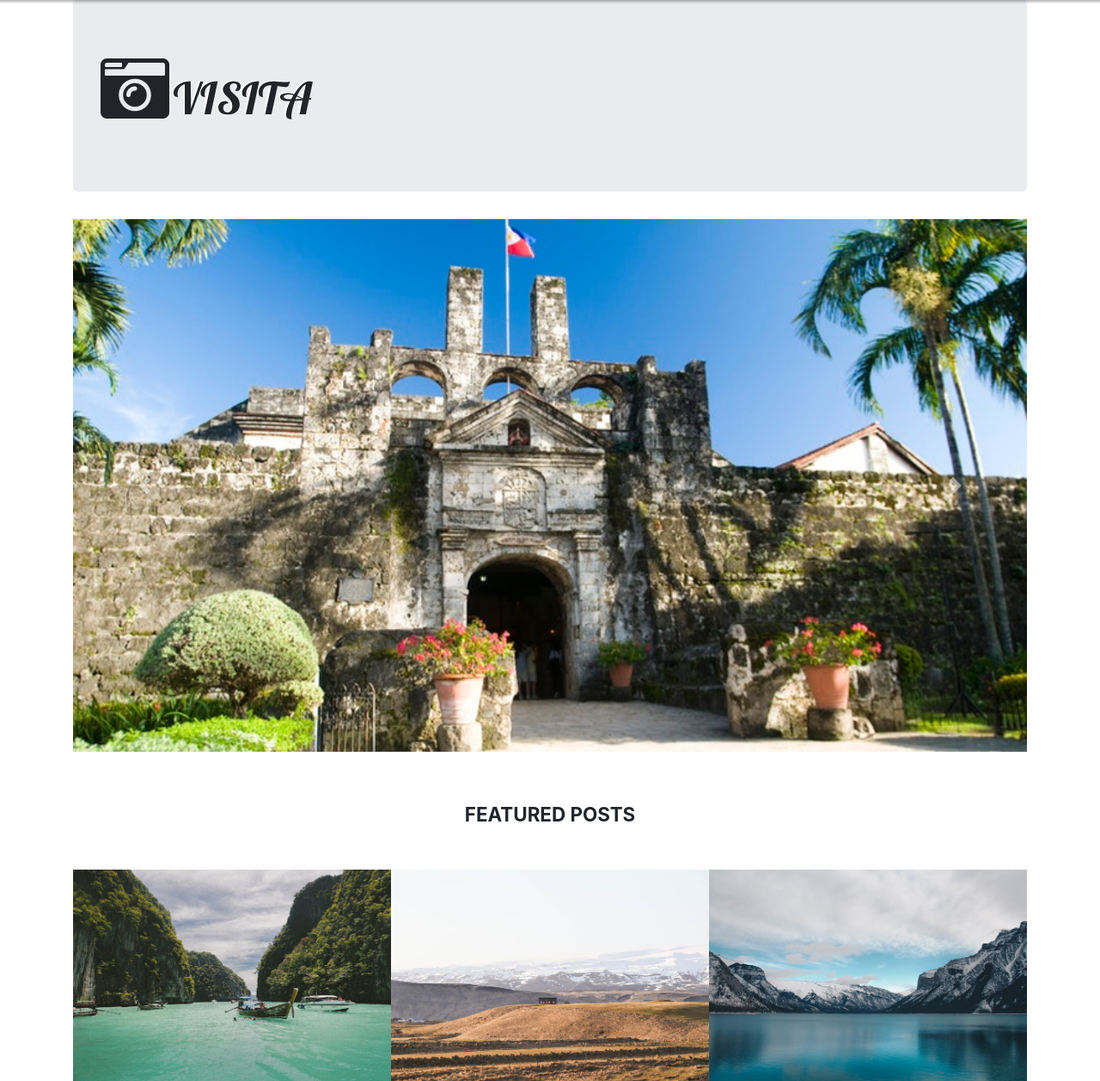
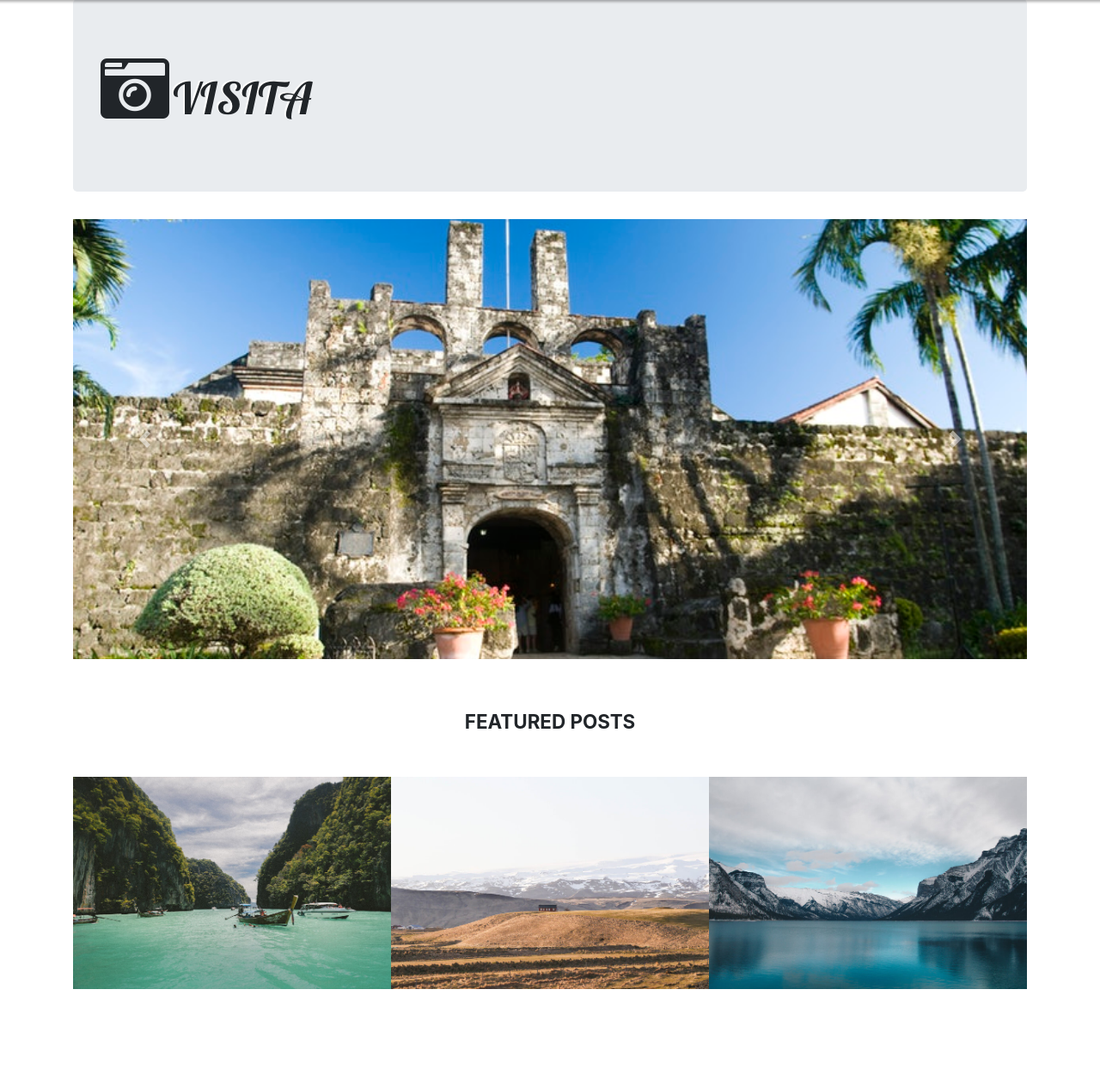
Before and after one commit to gaaaabf/visita, a CodeIgniter app: page /visita/index.php/home/index in a window 1280 px wide. Shown: the part 91-1349 px from the top of the page at 86% size. Run offline with CodeIgniter, Linux system fonts and the light colour scheme.

Commit message:
Minor adjustment to carousel

```diff
--- a/application/views/home.php
+++ b/application/views/home.php
@@ -11,13 +11,13 @@
 	<div id="carouselExampleControls" class="carousel slide" data-ride="carousel">
   <div class="carousel-inner">
     <div class="carousel-item active">
-      <img class="d-block w-100" src="<?php echo base_url('assets/images/PLACES/FORTSANPEDRO.jpg'); ?>" alt="First slide">
+      <img class="d-block cs-carousel w-100" src="<?php echo base_url('assets/images/PLACES/FORTSANPEDRO.jpg'); ?>" alt="First slide">
     </div>
     <div class="carousel-item">
-      <img class="d-block w-100" src="<?php echo base_url('assets/images/PLACES/HERITAGEOFCEBUMONUMENT2.jpg'); ?>" alt="Second slide">
+      <img class="d-block cs-carousel w-100" src="<?php echo base_url('assets/images/PLACES/HERITAGEOFCEBUMONUMENT2.jpg'); ?>" alt="Second slide">
     </div>
     <div class="carousel-item">
-      <img class="d-block w-100" src="<?php echo base_url('assets/images/PLACES/KAWASAN.jpg'); ?>" alt="Third slide">
+      <img class="d-block cs-carousel w-100" src="<?php echo base_url('assets/images/PLACES/KAWASAN.jpg'); ?>" alt="Third slide">
     </div>
   </div>
   <a class="carousel-control-prev" href="#carouselExampleControls" role="button" data-slide="prev">
--- a/assets/style.css
+++ b/assets/style.css
@@ -17,6 +17,13 @@
 {
   background-color: #f8f9fa;
 }
+
+.cs-carousel
+{
+    height: 40vw;
+    object-fit: cover;
+}
+
 h1
 {
 	font-family: Lobster;
```
